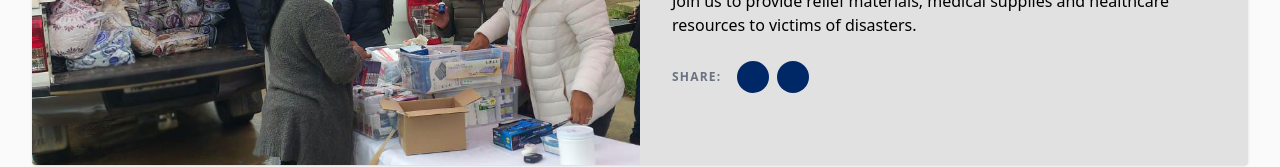
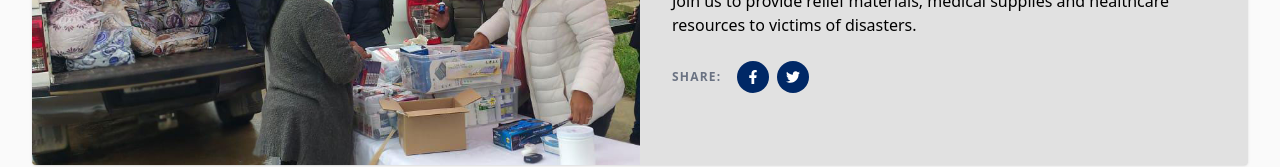
Before and after one commit to Sliver14/volunteermedicalcorps1, a Next.js app: page /give in a window 1280 px wide. Shown: the part 560-727 px from the top of the page. Built offline with nearby package versions, Linux system fonts and the light colour scheme.

Commit message:
Fix syntax error and replace FontAwesome icons with React Icons in Give page

```diff
--- a/src/app/give/page.tsx
+++ b/src/app/give/page.tsx
@@ -1,8 +1,9 @@
 "use client";
 
-import { useState, useEffect } from "react";
+import { useState } from "react";
 import PageBanner from "@/components/PageBanner";
 import Image from "next/image";
+import { FaFacebookF, FaTwitter } from "react-icons/fa";
 
 const projects = [
   { id: "EUT-254138", title: "1 Million Smiles", image: "/give-images/projects/1msmiles.jpg", goal: 100000, description: "Join us to bring smiles to millions of people around the world through our humanitarian projects." },
@@ -92,10 +93,10 @@ export default function GivePage() {
                   <span className="text-xs font-bold uppercase tracking-widest text-gray-500">Share:</span>
                   <div className="flex gap-2">
                     <div className="w-8 h-8 bg-[#002866] rounded-full flex items-center justify-center text-white cursor-pointer hover:bg-[#ff9f22] transition-colors">
-                      <i className="fab fa-facebook-f text-sm"></i>
+                      <FaFacebookF size={14} />
                     </div>
                     <div className="w-8 h-8 bg-[#002866] rounded-full flex items-center justify-center text-white cursor-pointer hover:bg-[#ff9f22] transition-colors">
-                      <i className="fab fa-twitter text-sm"></i>
+                      <FaTwitter size={14} />
                     </div>
                   </div>
                 </div>
```
